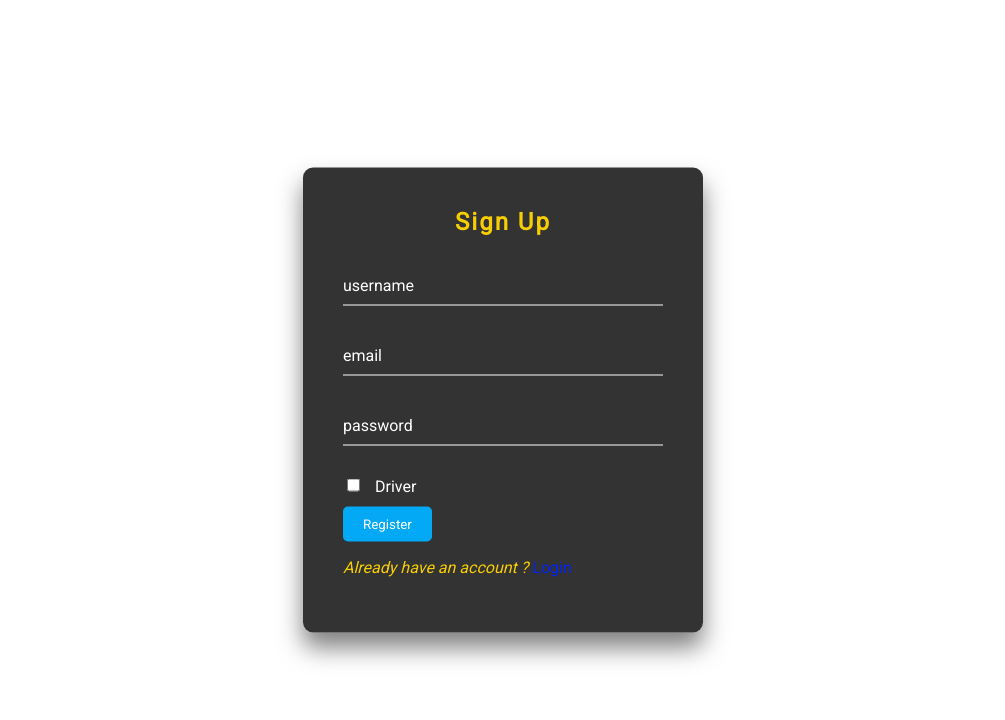
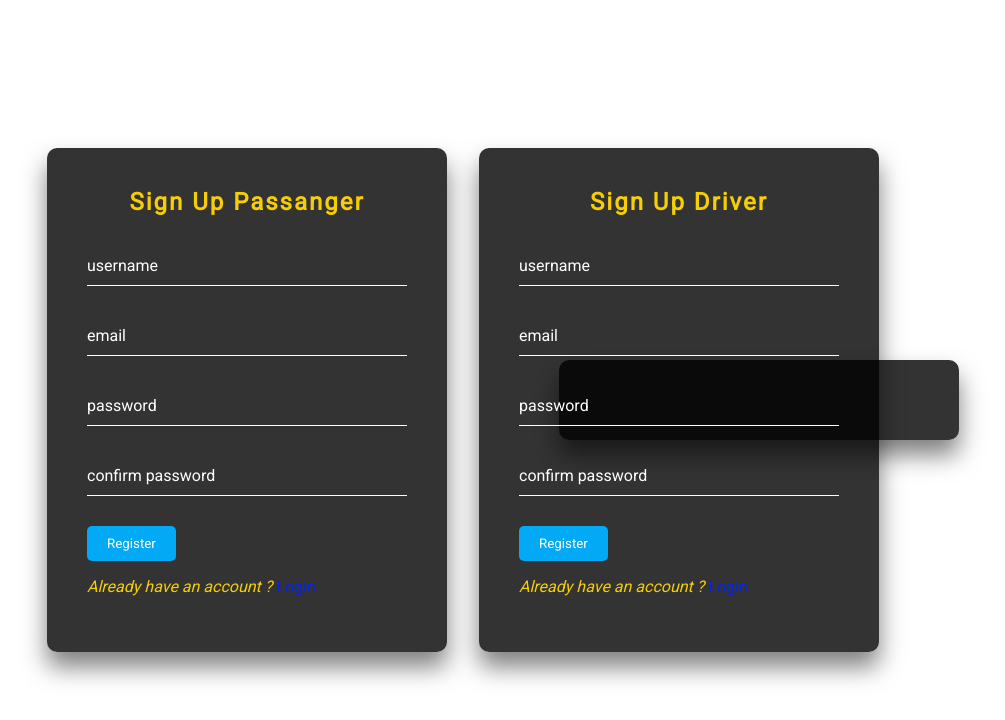
Before and after one commit to mikenthiwa/mikenthiwa.github.io, a plain HTML site: page register_form.html in a window 1280 px wide. Shown: the whole page, without its empty margins (137-1142 px from the left). Drawn offline with Linux system fonts and the light colour scheme.

Commit message:
Fix registration page

```diff
--- a/register_form.html
+++ b/register_form.html
@@ -8,8 +8,10 @@
 
 </head>
 <body>
-	<div class="box">
-		<h2>Sign Up</h2>
+
+	<div>
+	<div class="box" >
+		<h2>Sign Up Passanger</h2>
 		<form action="Login_Form.html">
 			<div class="inputBox">
 				<input type="text" name="", required="">
@@ -23,15 +25,45 @@
 				<input type="password" name="", required="">
 				<label>password</label>
 			</div>
+			<div class="inputBox">
+				<input type="password" name="", required="">
+				<label>confirm password</label>
+			</div>
+			<input type="submit" name="", value="Register">
+			<p><i>Already have an account ? </i><a href="login_form.html">Login</a></p>
+		</form>
+	</div>
+	</div>
 
-			<input type="checkbox"><span>Driver</span><br>
+
+<div class="box2">
+	<div>
+	<div class="box" >
+		<h2>Sign Up Driver</h2>
+		<form action="dashboard.html">
+			<div class="inputBox">
+				<input type="text" name="", required="">
+				<label>username</label>
+			</div>
+			<div class="inputBox">
+				<input type="text" name="", required="">
+				<label>email</label>
+			</div>
+			<div class="inputBox">
+				<input type="password" name="", required="">
+				<label>password</label>
+			</div>
+			<div class="inputBox">
+				<input type="password" name="", required="">
+				<label>confirm password</label>
+			</div>
 
 			<input type="submit" name="", value="Register">
 			<p><i>Already have an account ? </i><a href="login_form.html">Login</a></p>
-
 		</form>
 	</div>
+	</div>
 
-
+	</div>
 </body>
 </html>
--- a/style.css
+++ b/style.css
@@ -6,10 +6,12 @@ body{
 	background-size: cover;
 }
 
+
+
 .box{
 	position: absolute;
 	top: 50%;
-	left: 50%;
+	left: 30%;
 	transform: translate(-50%, -50%);
 	width: 400px;
 	padding: 40px;
@@ -17,6 +19,22 @@ body{
 	box-sizing: border-box;
 	box-shadow: 0 15px 25px rgba(0,0,0,.5);
 	border-radius: 10px;
+	float: left;
+}
+
+.box2{
+	float: left;
+	position: absolute;
+	top: 50%;
+	left: 70%;
+	transform: translate(-50%, -50%);
+	width: 400px;
+	padding: 40px;
+	background: rgba(0,0,0,.8);
+	box-sizing: border-box;
+	box-shadow: 0 15px 25px rgba(0,0,0,.5);
+	border-radius: 10px;
+	float: left;
 }
 
 .box h2{
```
Also changed, not shown: home_user.html (+1 -1 lines), index.html (+1 -1 lines), profile.html (+1 -1 lines).
